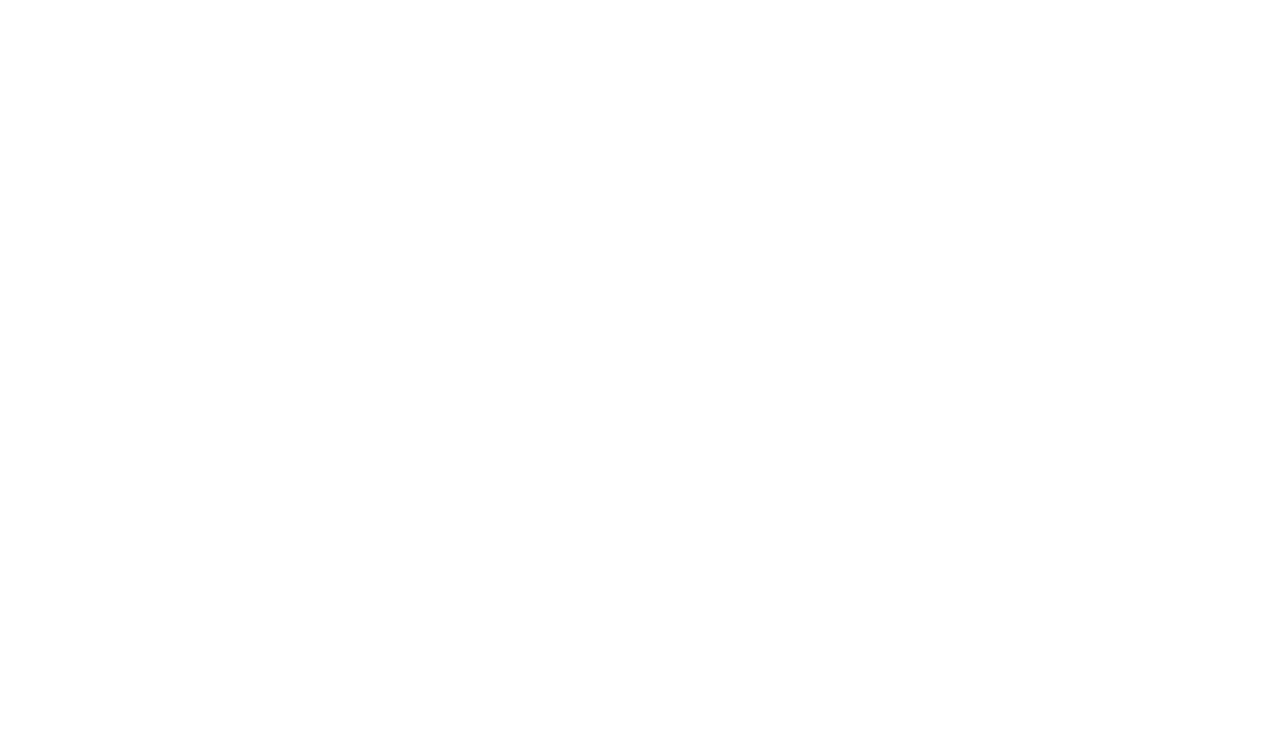
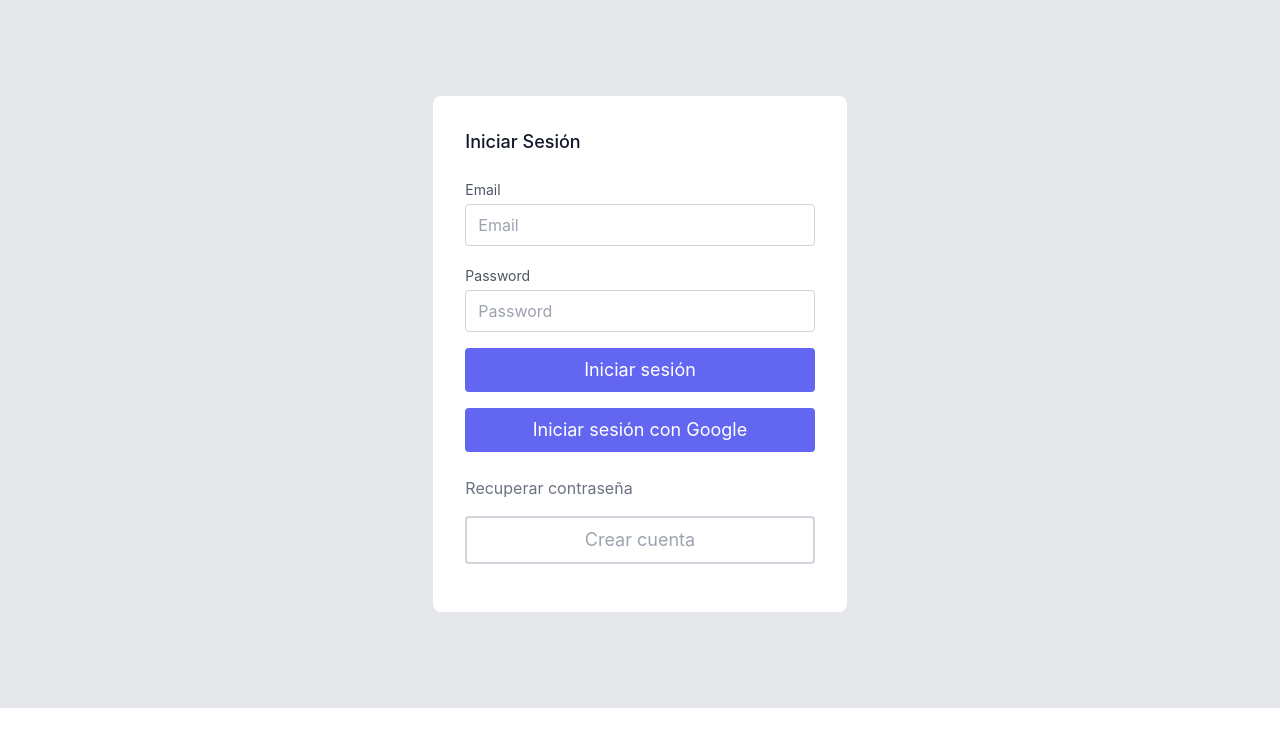
Before and after one commit to axd18/ecommerce, a React (Create React App) app: page / in a window 1280 px wide. Shown: the top 746 px of the page. Built offline with nearby package versions, Linux system fonts and the light colour scheme.

Commit message:
agregando la pagina del home

```diff
--- a/src/components/auth/LoginScreen.js
+++ b/src/components/auth/LoginScreen.js
@@ -103,14 +103,14 @@ const Login = () => {
             Iniciar sesión con Google
           </button>
 
-          <div className="text-base text-gray-500 mt-2">
+          <div className="text-base text-gray-500 mt-2 cursor-pointer">
             Recuperar contraseña
           </div>
           <button
             type="submit"
             className="text-gray-400 border-2 border-gray-300 py-2 my-4 px-8 focus:outline-none hover:bg-gray-400 rounded text-lg hover:text-white hover:border-gray-400"
           >
-            <Link to="/crear-cuenta">Crear cuenta</Link>
+            <Link to="/auth/registro">Crear cuenta</Link>
           </button>
         </div>
       </form>
--- /dev/null
+++ b/src/components/pages/Home.js
@@ -0,0 +1,10 @@
+import React from 'react';
+import LoginScreen from '../auth/LoginScreen';
+
+export const Home = () => {
+    return (
+
+        <LoginScreen />
+
+    );
+  };
--- a/src/routers/AppRouter.js
+++ b/src/routers/AppRouter.js
@@ -1,6 +1,6 @@
 import { BrowserRouter as Router, Switch, Route } from 'react-router-dom';
 import { AuthRouter } from './AuthRouter';
-// import { LoginScreen } from '../components/auth/LoginScreen';
+import { Home } from '../components/pages/Home';
 
 export const AppRouter = () => {
     return (
@@ -8,7 +8,7 @@ export const AppRouter = () => {
             <div>
                 <Switch>
                     <Route path="/auth" component={ AuthRouter } />
-                    {/* <Route exact path="/" component={ LoginScreen } /> */}
+                    <Route exact path="/" component={ Home } />
                 </Switch>
             </div>
 
```
